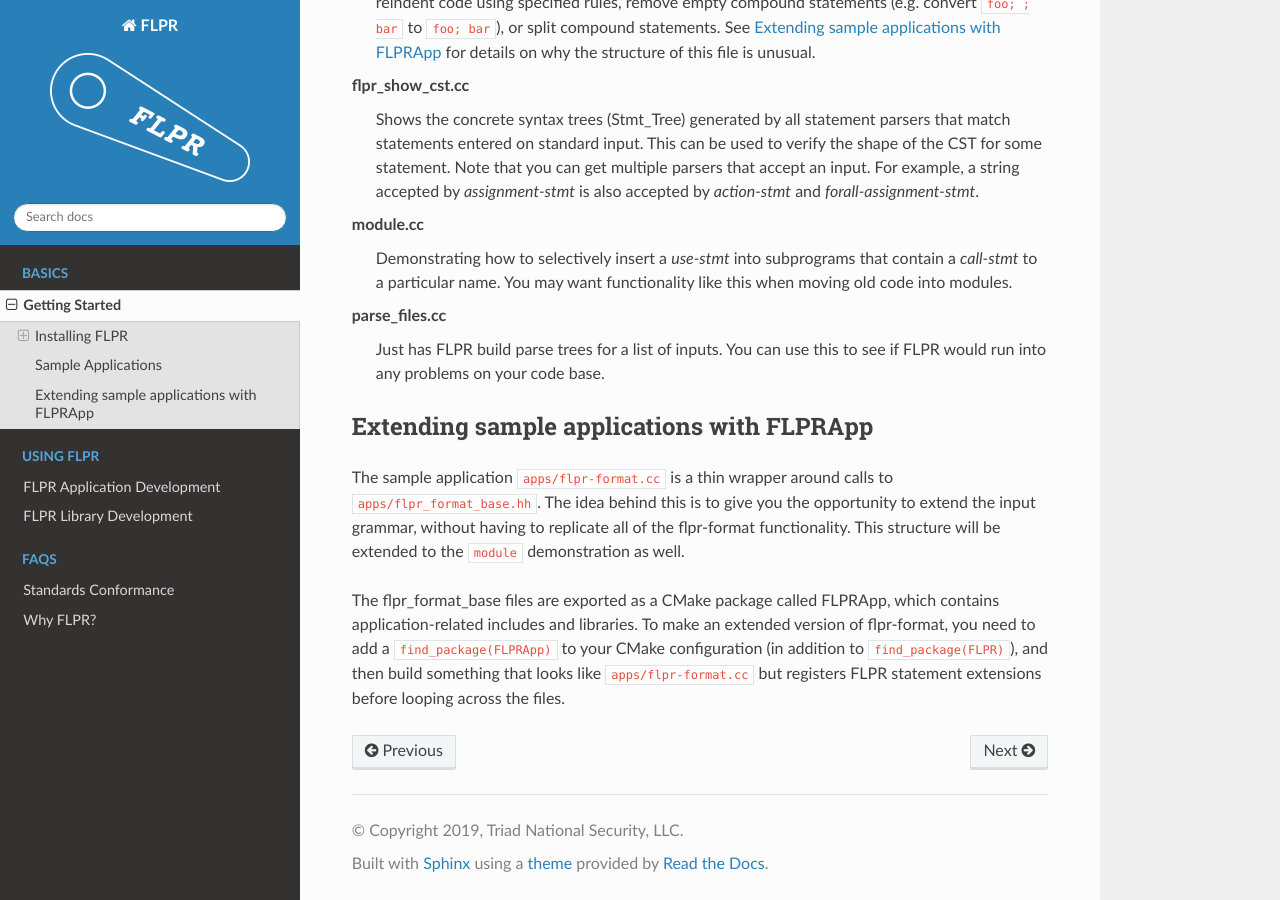
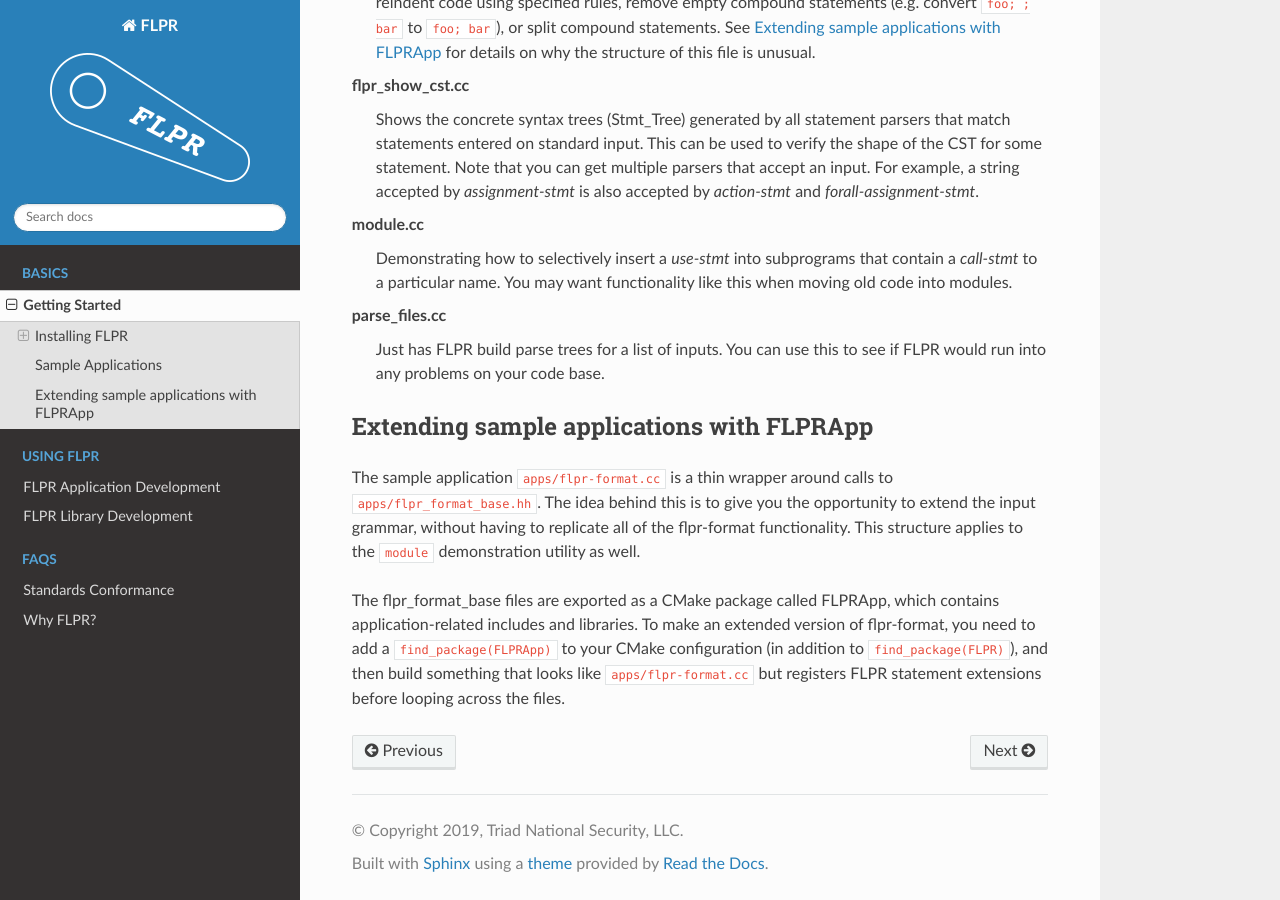
Before and after one commit to lanl/FLPR, a Sphinx documentation site: the page built from docs/sphinx/getting_started.rst, in a window 1280 px wide and 900 px high, scrolled down 2682 px. Built offline with Sphinx 7.4.7 and the Read the Docs theme 2.0.0, drawn with Linux system fonts in a browser that asks for light colours.

Commit message:
Made module.cc more readable: - Split out command line parsing - Added comments - Updated Sphinx documentation

```diff
--- a/docs/sphinx/getting_started.rst
+++ b/docs/sphinx/getting_started.rst
@@ -176,7 +176,7 @@
 around calls to ``apps/flpr_format_base.hh``.  The idea behind this is
 to give you the opportunity to extend the input grammar, without
 having to replicate all of the flpr-format functionality.  This
-structure will be extended to the ``module`` demonstration as well.
+structure applies to the ``module`` demonstration utility as well.
 
 The flpr_format_base files are exported as a CMake package called
 FLPRApp, which contains application-related includes and libraries.
```
Also changed, not shown: 1 other file.
